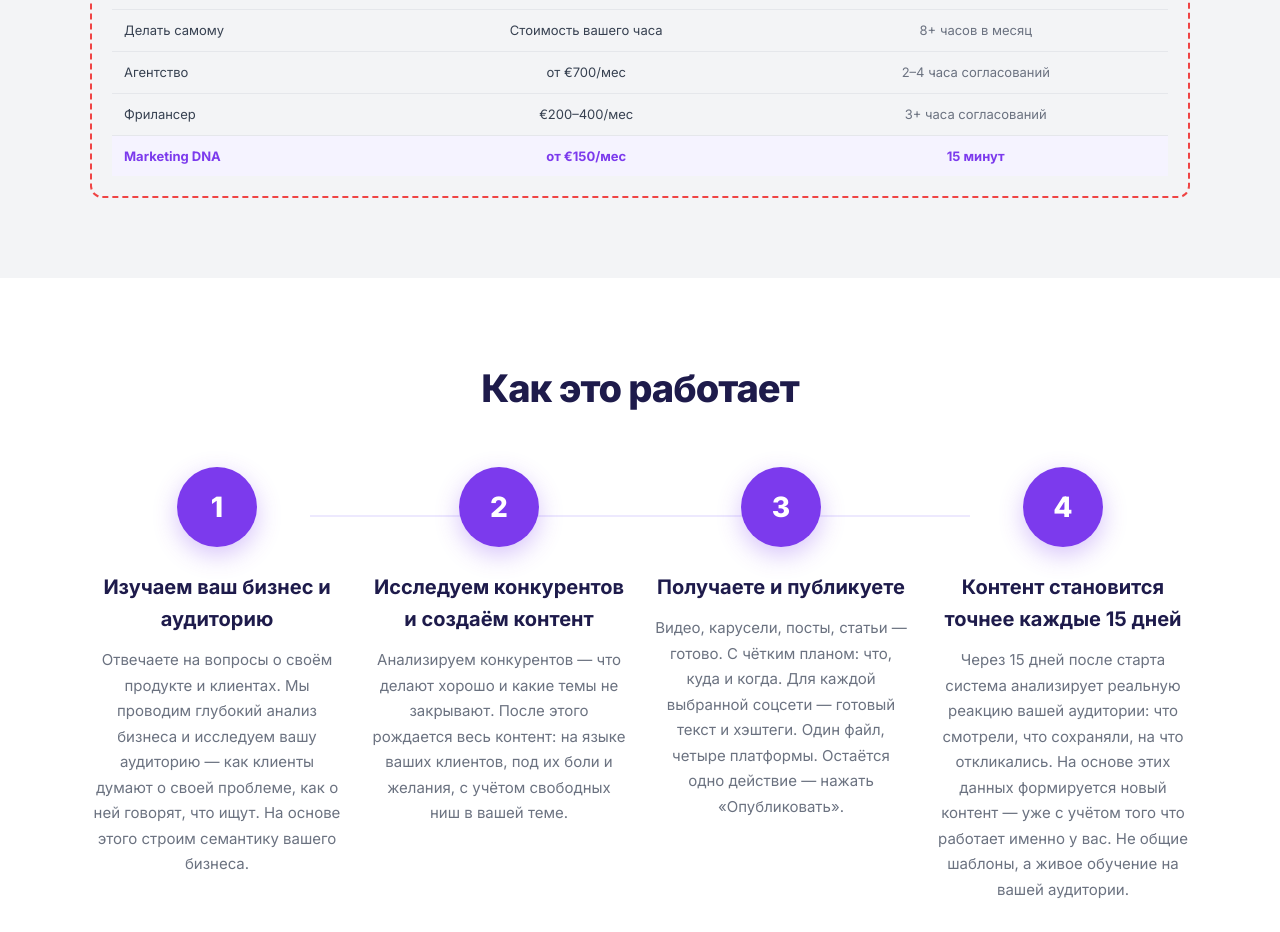
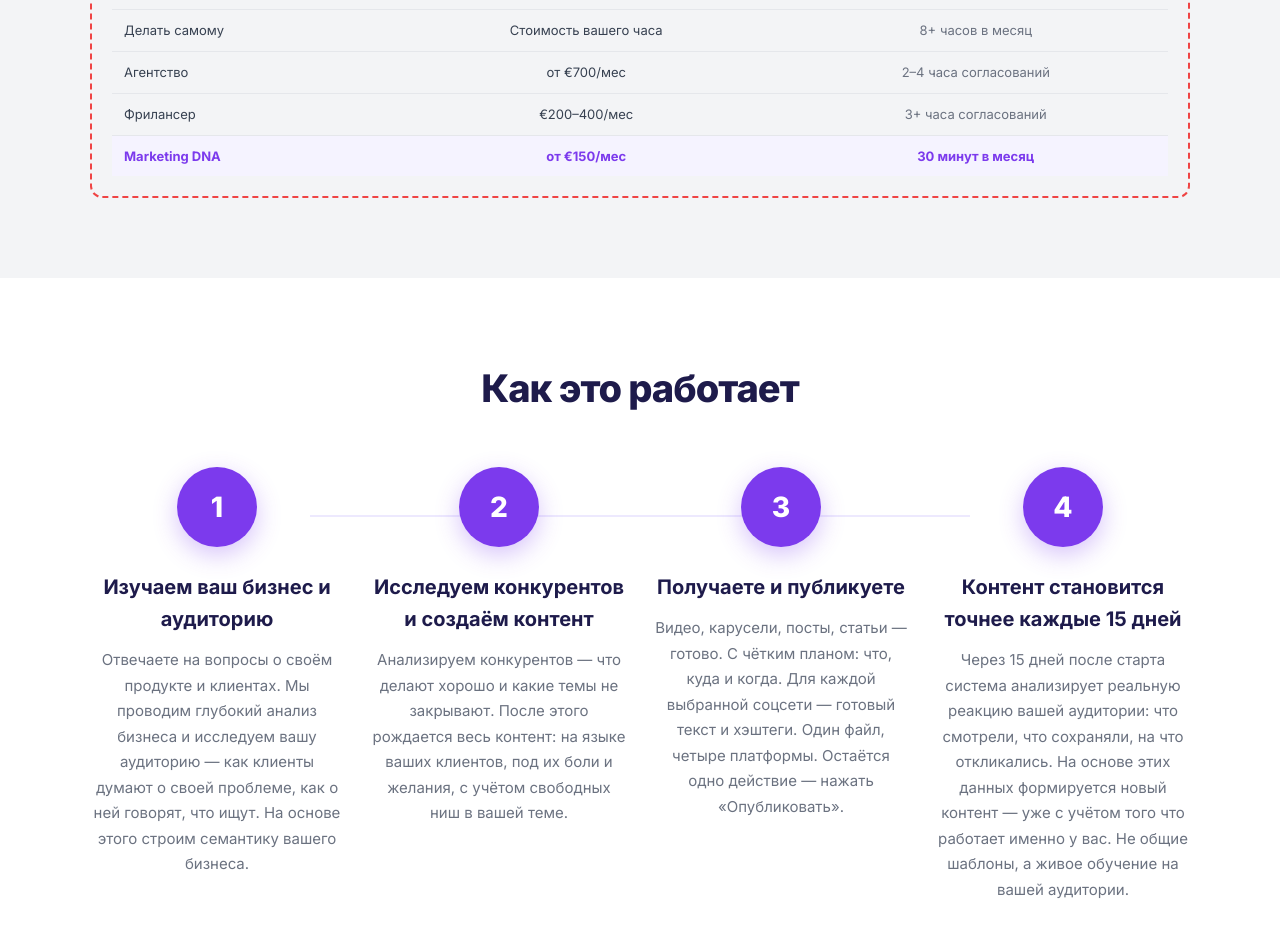
Before and after one commit to leonsgo23-cell/marketingdna-site, a website: page staging.html in a window 1280 px wide. Shown: the part 8061-8993 px from the top of the page. Drawn offline with Linux system fonts and the light colour scheme.

Commit message:
staging: fix Marketing DNA time 15 min → 30 минут в месяц

```diff
--- a/staging.html
+++ b/staging.html
@@ -1561,7 +1561,7 @@
           <tr style="border-top:1px solid #E5E7EB;background:#F5F3FF;">
             <td style="padding:10px 12px;font-weight:700;color:#7C3AED;">Marketing DNA</td>
             <td style="padding:10px 12px;text-align:center;font-weight:700;color:#7C3AED;">от €150/мес</td>
-            <td style="padding:10px 12px;text-align:center;font-weight:700;color:#7C3AED;">15 минут</td>
+            <td style="padding:10px 12px;text-align:center;font-weight:700;color:#7C3AED;">30 минут в месяц</td>
           </tr>
         </tbody>
       </table>
```
